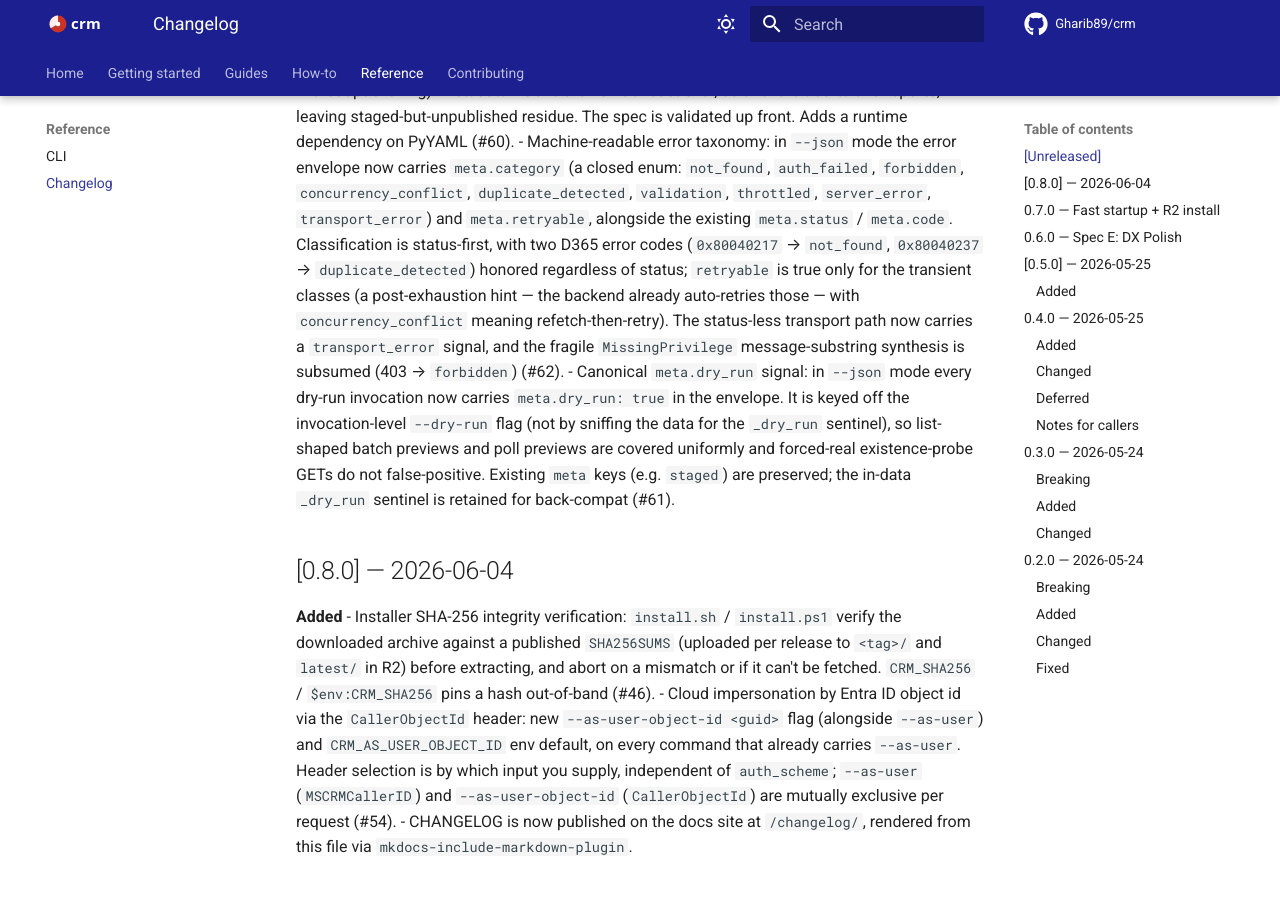
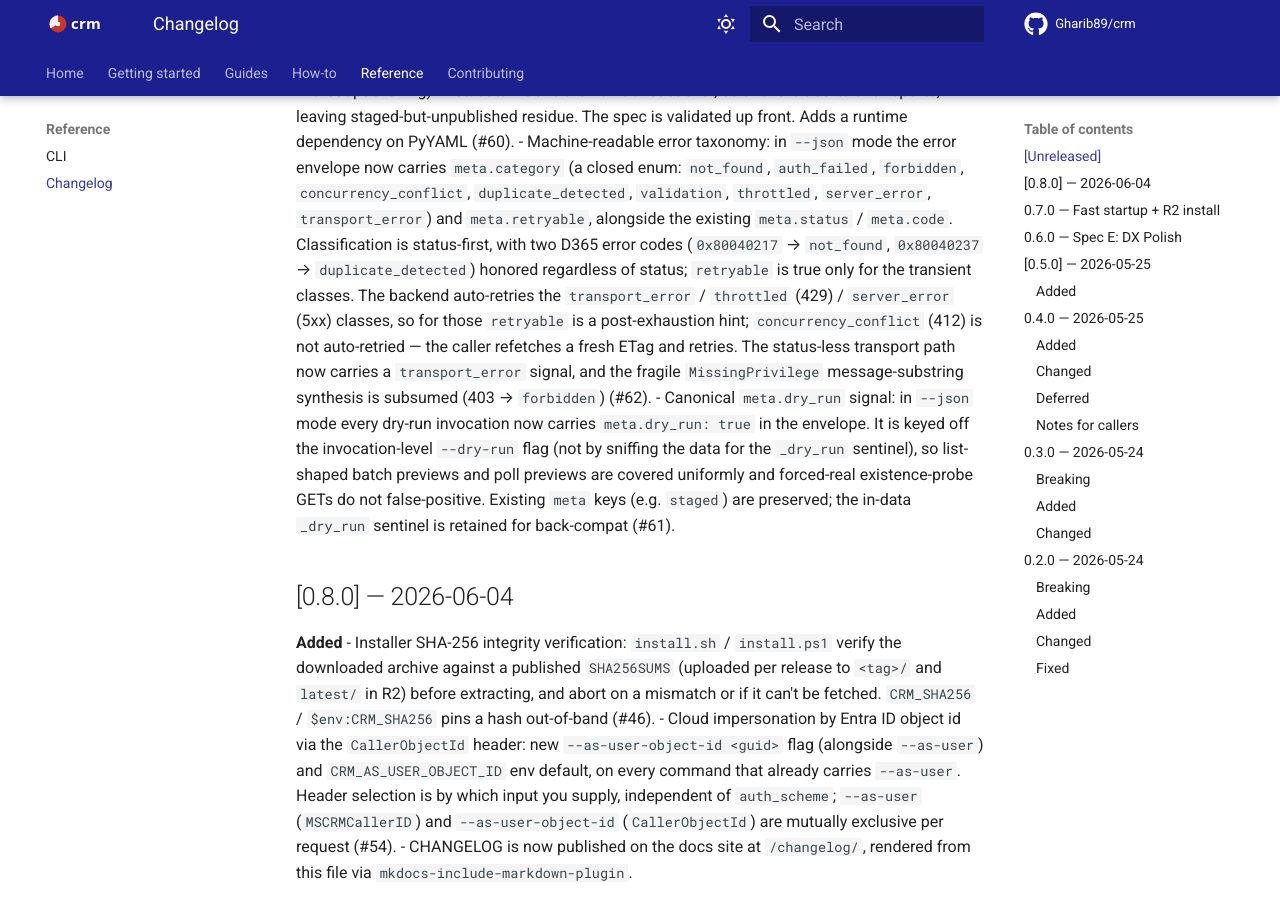
Before and after one commit to Gharib89/crm, an MkDocs documentation site: the page built from docs/changelog.md, in a window 1280 px wide and 900 px high, scrolled down 487 px. Built offline with MkDocs 1.6.1 and Material for MkDocs 9.7.7, drawn with Linux system fonts in a browser that asks for light colours; comment, search, counter and statistics services are not loaded.

Commit message:
docs(errors): clarify backend does not auto-retry concurrency_conflict (#62 follow-up)
PR #95 merged before the round-3 review wording landed. The docstring, both
SKILL.md copies, and the CHANGELOG said the backend "already auto-retries the
retryable classes", but _is_response_retryable only auto-retries transport /
429 / selected 5xx — NOT 412 (concurrency_conflict), which is retryable only
after the caller refetches a fresh ETag. Docs-only.

Co-Authored-By: Claude Opus 4.8 (1M context) <noreply@anthropic.com>

```diff
--- a/CHANGELOG.md
+++ b/CHANGELOG.md
@@ -24,11 +24,13 @@ and this project adheres to [Semantic Versioning](https://semver.org/spec/v2.0.0
   `server_error`, `transport_error`) and `meta.retryable`, alongside the existing
   `meta.status` / `meta.code`. Classification is status-first, with two D365 error
   codes (`0x80040217` → `not_found`, `0x80040237` → `duplicate_detected`) honored
-  regardless of status; `retryable` is true only for the transient classes (a
-  post-exhaustion hint — the backend already auto-retries those — with
-  `concurrency_conflict` meaning refetch-then-retry). The status-less transport
-  path now carries a `transport_error` signal, and the fragile `MissingPrivilege`
-  message-substring synthesis is subsumed (403 → `forbidden`) (#62).
+  regardless of status; `retryable` is true only for the transient classes. The
+  backend auto-retries the `transport_error` / `throttled` (429) / `server_error`
+  (5xx) classes, so for those `retryable` is a post-exhaustion hint;
+  `concurrency_conflict` (412) is not auto-retried — the caller refetches a fresh
+  ETag and retries. The status-less transport path now carries a `transport_error`
+  signal, and the fragile `MissingPrivilege` message-substring synthesis is
+  subsumed (403 → `forbidden`) (#62).
 - Canonical `meta.dry_run` signal: in `--json` mode every dry-run invocation now
   carries `meta.dry_run: true` in the envelope. It is keyed off the invocation-level
   `--dry-run` flag (not by sniffing the data for the `_dry_run` sentinel), so
```
Also changed, not shown: .claude/skills/crm/SKILL.md (+4 -3 lines), crm/skills/SKILL.md (+4 -3 lines), 1 other file.
